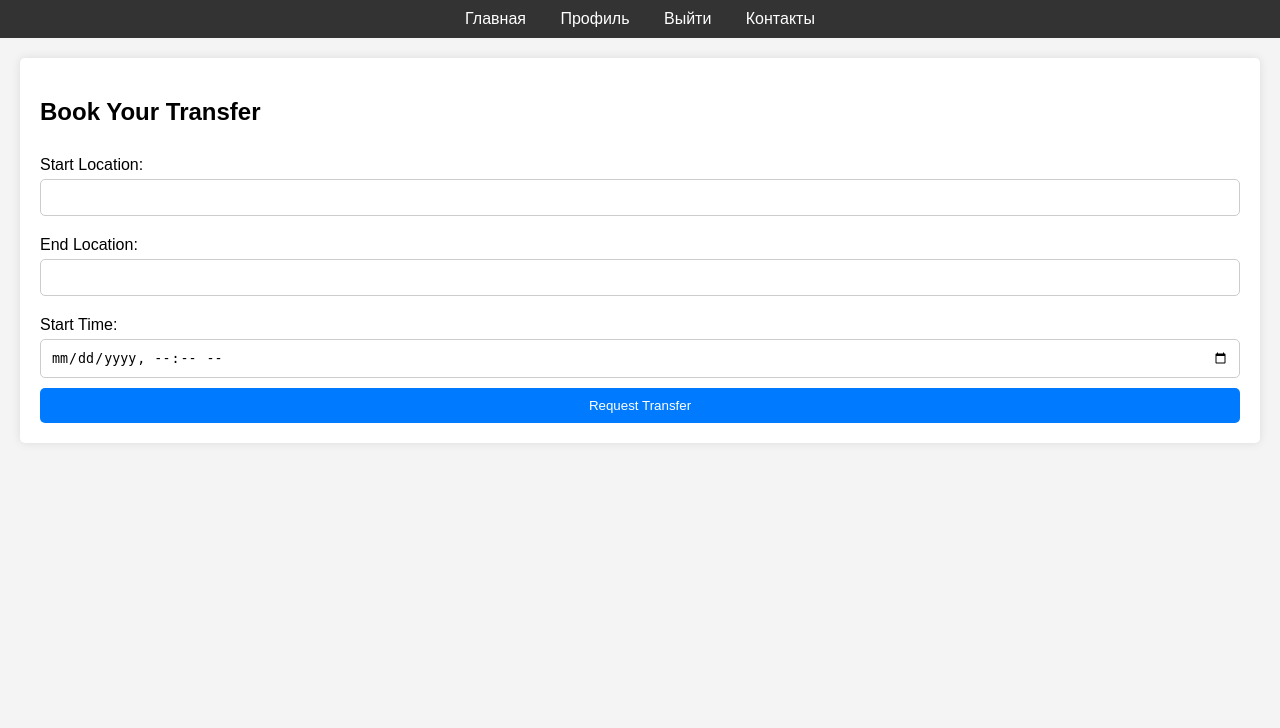
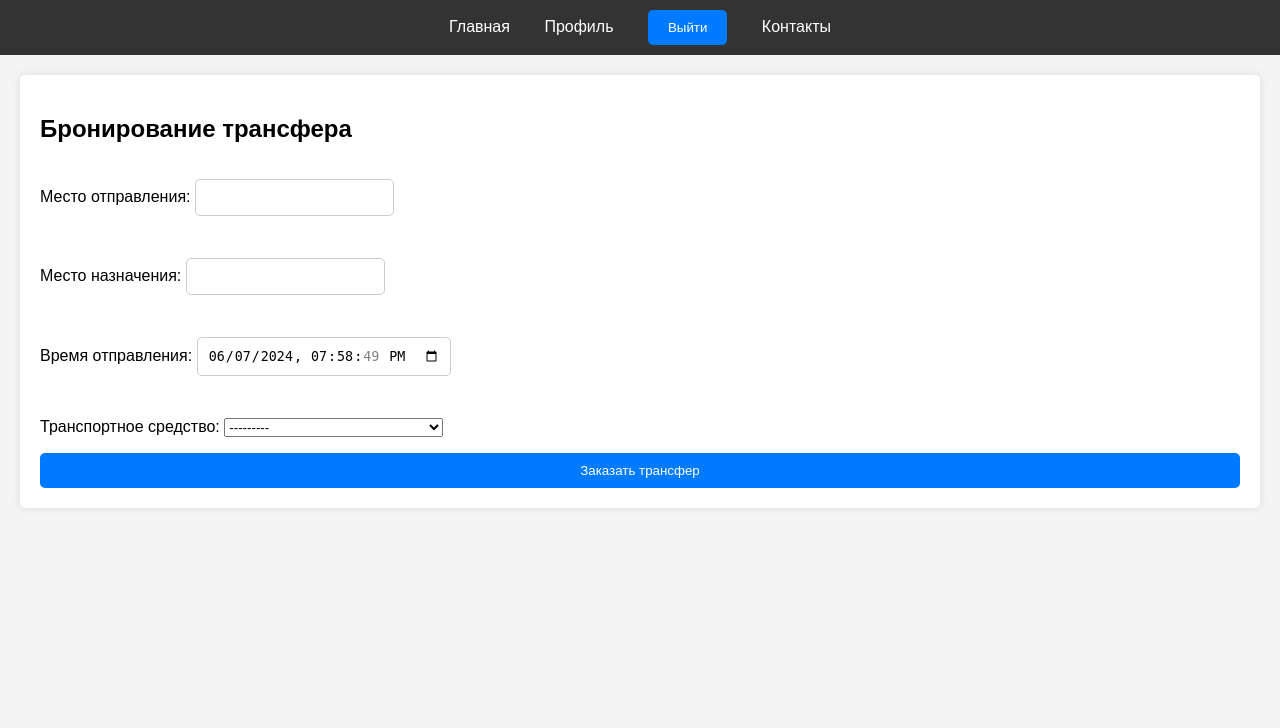
Before and after one commit to DeStep3000/transfer_company, a Django app: page /book-transfer/ in a window 1280 px wide. Shown: the top 728 px of the page. Run offline with Django 5.2, Linux system fonts and the light colour scheme; a user stored in the database is signed in; data comes from the database, SQL or seed files in the repository; both versions use the stored data as it was after the commit.

Commit message:
красивый вариант

```diff
--- a/accounts/urls.py
+++ b/accounts/urls.py
@@ -1,8 +1,11 @@
+from django.contrib.auth.views import LogoutView
 from django.urls import path
+
 from .views import register, verify_phone, profile
 
 urlpatterns = [
     path('register/', register, name='register'),
     path('verify-phone/', verify_phone, name='verify_phone'),
     path('profile/', profile, name='profile'),
+    path('logout/', LogoutView.as_view(next_page='/'), name='logout'),
 ]
--- /dev/null
+++ b/bookings/forms.py
@@ -0,0 +1,45 @@
+import datetime
+
+from django import forms
+
+from .models import Booking, Vehicle
+
+
+class BookingForm(forms.ModelForm):
+    class Meta:
+        model = Booking
+        fields = ['start_location', 'end_location', 'start_time', 'vehicle']
+        widgets = {
+            'start_time': forms.DateTimeInput(attrs={'type': 'datetime-local'}),
+        }
+        labels = {
+            'start_location': 'Место отправления',
+            'end_location': 'Место назначения',
+            'start_time': 'Время отправления',
+            'vehicle': 'Транспортное средство'
+        }
+
+    def __init__(self, *args, **kwargs):
+        super().__init__(*args, **kwargs)
+        self.fields['vehicle'].queryset = Vehicle.objects.all()
+        self.fields['start_time'].initial = datetime.datetime.now()
+
+    def calculate_price(self):
+        start_location = self.cleaned_data.get('start_location')
+        end_location = self.cleaned_data.get('end_location')
+        vehicle = self.cleaned_data.get('vehicle')
+
+        # Пример логики расчета тарифа
+        distance = self.get_distance(start_location, end_location)
+        base_rate = 100  # Базовый тариф
+        vehicle_rate = {
+            'car': 1.0,
+            'van': 1.5,
+            'truck': 2.0,
+        }
+        price = base_rate * distance * vehicle_rate[vehicle.type]
+        return price
+
+    def get_distance(self, start_location, end_location):
+        # В данном примере просто возвращаем фиксированное значение
+        return 10
--- a/bookings/models.py
+++ b/bookings/models.py
@@ -4,14 +4,17 @@
 
 class Vehicle(models.Model):
     type_choices = [
-        ('car', 'Car'),
-        ('minivan', 'Minivan'),
-        ('bus', 'Bus'),
+        ('car', 'Легковой автомобиль'),
+        ('van', 'Фургон'),
+        ('truck', 'Грузовик'),
     ]
     type = models.CharField(max_length=20, choices=type_choices)
     license_plate = models.CharField(max_length=10)
     capacity = models.IntegerField()
     description = models.TextField()
+
+    def __str__(self):
+        return f"{self.get_type_display()} ({self.license_plate})"
 
 
 class Driver(models.Model):
@@ -19,6 +22,9 @@
     phone_number = models.CharField(max_length=15)
     license_number = models.CharField(max_length=20)
     vehicle = models.ForeignKey(Vehicle, on_delete=models.CASCADE)
+
+    def __str__(self):
+        return self.user.username
 
 
 class Booking(models.Model):
@@ -31,3 +37,6 @@
     end_time = models.DateTimeField()
     price = models.DecimalField(max_digits=10, decimal_places=2)
     status = models.CharField(max_length=20, default='Pending')
+
+    def __str__(self):
+        return f"Booking from {self.start_location} to {self.end_location} at {self.start_time}"
--- a/bookings/views.py
+++ b/bookings/views.py
@@ -1,40 +1,36 @@
 from django.conf import settings
+from django.contrib.auth.decorators import login_required
 from django.core.mail import send_mail
-from django.http import HttpResponseRedirect
-from django.shortcuts import render
+from django.shortcuts import render, redirect
 
-from .models import Booking, Vehicle, Driver
+from .forms import BookingForm
+from .models import Driver
 
 
 def home(request):
     return render(request, 'home.html')
 
 
+@login_required
 def book_transfer(request):
     if request.method == 'POST':
-        start_location = request.POST['start_location']
-        end_location = request.POST['end_location']
-        start_time = request.POST['start_time']
-        user = request.user
+        form = BookingForm(request.POST)
+        if form.is_valid():
+            booking = form.save(commit=False)
+            booking.user = request.user
+            booking.price = form.calculate_price()
 
-        # Пример логики выбора автомобиля и водителя
-        vehicle = Vehicle.objects.first()  # Необходимо улучшить логику
-        driver = Driver.objects.first()  # Необходимо улучшить логику
+            # Пример логики выбора водителя
+            vehicle = booking.vehicle
+            driver = Driver.objects.filter(vehicle=vehicle).first()
+            booking.driver = driver
+            booking.end_time = booking.start_time  # Нужно улучшить логику
 
-        booking = Booking.objects.create(
-            user=user,
-            driver=driver,
-            vehicle=vehicle,
-            start_location=start_location,
-            end_location=end_location,
-            start_time=start_time,
-            end_time=start_time,  # Необходимо улучшить логику
-            price=100,  # Пример, необходимо улучшить логику
-            status='Pending'
-        )
-        return HttpResponseRedirect('/')
-
-    return render(request, 'book_transfer.html')
+            booking.save()
+            return redirect('home')
+    else:
+        form = BookingForm()
+    return render(request, 'book_transfer.html', {'form': form})
 
 
 def contact(request):
--- a/static/css/styles.css
+++ b/static/css/styles.css
@@ -78,6 +78,29 @@
     border-radius: 5px;
 }
 
+.faq {
+    padding: 50px 20px;
+}
+
+.faq-item {
+    margin-bottom: 20px;
+}
+
+.faq-item .question {
+    background: #007BFF;
+    color: #fff;
+    padding: 10px;
+    border-radius: 5px;
+    cursor: pointer;
+}
+
+.faq-item .answer {
+    display: none;
+    padding: 10px;
+    border: 1px solid #007BFF;
+    border-radius: 5px;
+}
+
 footer {
     background-color: #333;
     color: #fff;
@@ -94,7 +117,7 @@
     padding: 20px;
     background: #fff;
     border-radius: 5px;
-    box-shadow: 0 0 10px rgba(0, 0, 0, 0.1);
+    box-shadow: 0 0 10px rgba(0,0,0,0.1);
 }
 
 form {
--- a/static/js/scripts.js
+++ b/static/js/scripts.js
@@ -7,4 +7,16 @@
             form.submit();
         });
     });
+
+    const faqItems = document.querySelectorAll('.faq-item .question');
+    faqItems.forEach(item => {
+        item.addEventListener('click', function() {
+            const answer = this.nextElementSibling;
+            if (answer.style.display === 'none' || answer.style.display === '') {
+                answer.style.display = 'block';
+            } else {
+                answer.style.display = 'none';
+            }
+        });
+    });
 });
--- a/templates/base.html
+++ b/templates/base.html
@@ -14,7 +14,12 @@
             <li><a href="{% url 'home' %}">Главная</a></li>
             {% if user.is_authenticated %}
                 <li><a href="{% url 'profile' %}">Профиль</a></li>
-                    <li><a href="{% url 'logout' %}">Выйти</a></li>
+                <li>
+                    <form action="{% url 'logout' %}" method="post" style="display: inline;">
+                        {% csrf_token %}
+                        <button type="submit" class="btn-link">Выйти</button>
+                    </form>
+                </li>
             {% else %}
                 <li><a href="{% url 'login' %}">Войти</a></li>
                 <li><a href="{% url 'register' %}">Регистрация</a></li>
--- a/templates/book_transfer.html
+++ b/templates/book_transfer.html
@@ -1,19 +1,14 @@
 {% extends 'base.html' %}
 
-{% block title %}Book Transfer | De_Fast_Step{% endblock %}
+{% block title %}Бронирование | De_Fast_Step{% endblock %}
 
 {% block content %}
-<section class="booking">
-    <h1>Book Your Transfer</h1>
-    <form action="{% url 'book_transfer' %}" method="post">
-        {% csrf_token %}
-        <label for="start_location">Start Location:</label>
-        <input type="text" id="start_location" name="start_location" required>
-        <label for="end_location">End Location:</label>
-        <input type="text" id="end_location" name="end_location" required>
-        <label for="start_time">Start Time:</label>
-        <input type="datetime-local" id="start_time" name="start_time" required>
-        <button type="submit" class="btn">Request Transfer</button>
-    </form>
-</section>
+    <section class="booking">
+        <h1>Бронирование трансфера</h1>
+        <form method="post">
+            {% csrf_token %}
+            {{ form.as_p }}
+            <button type="submit" class="btn">Заказать трансфер</button>
+        </form>
+    </section>
 {% endblock %}
```
Also changed, not shown: templates/accounts/profile.html (+5 -5 lines), templates/home.html (+17 -0 lines), bookings/migrations/0001_initial.py (added), bookings/migrations/__init__.py (added), db.sqlite3. Lines whose indentation alone changed are shown as unchanged.
